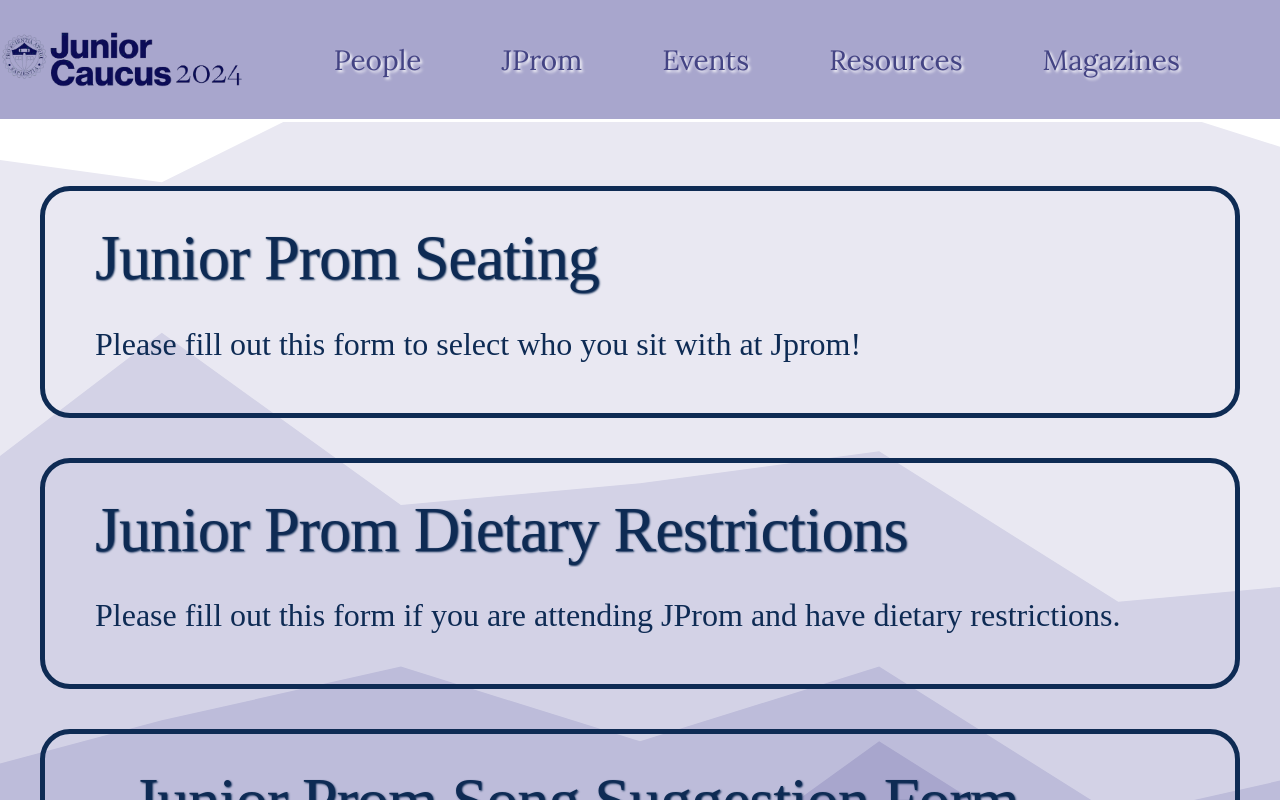
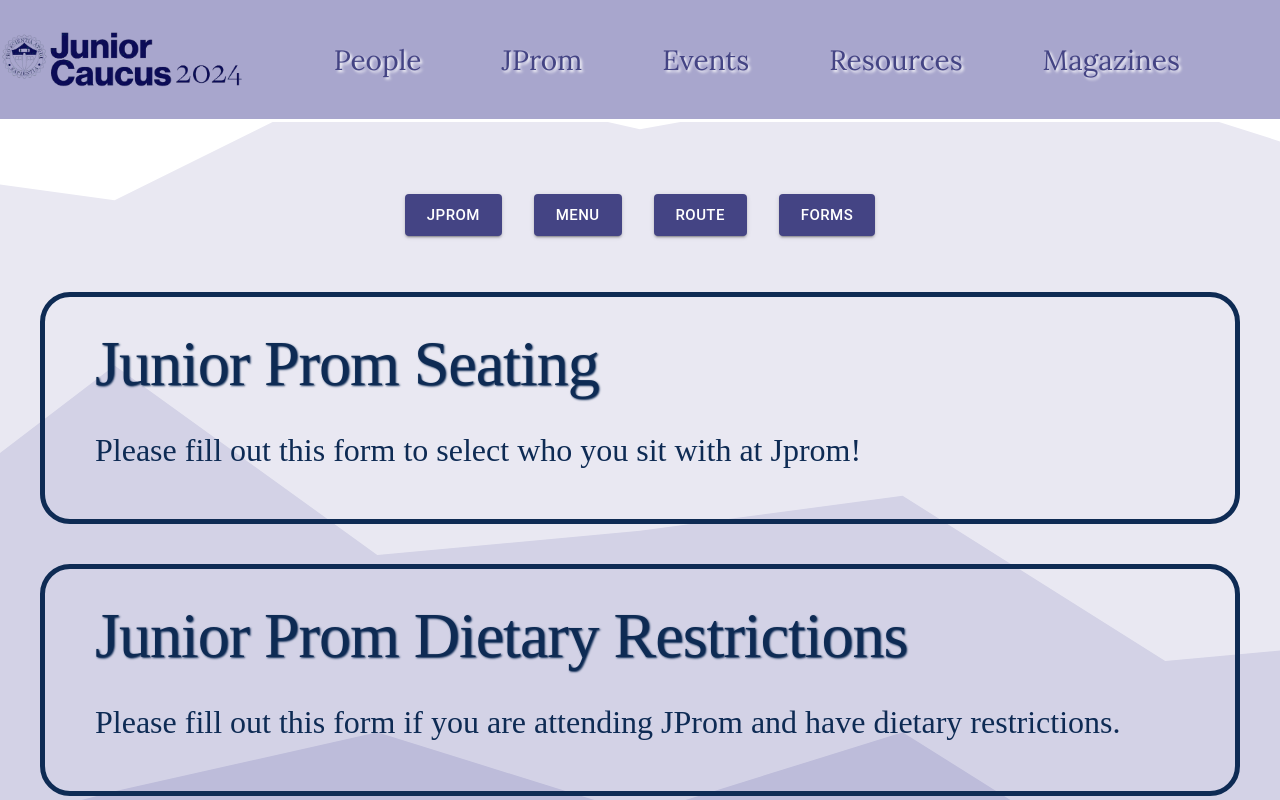
Before and after one commit to Rahuldeb5/junior.stuysu.org, a React (Create React App) app: page /forms in a window 1280 px wide. Shown: the top 800 px of the page. Built offline with nearby package versions, Linux system fonts and the light colour scheme; a web font is replaced by a local one.

Commit message:
Made layout changes to the button links on jprom pages

```diff
--- a/src/pages/Cruise.css
+++ b/src/pages/Cruise.css
@@ -4,7 +4,6 @@
 .cruise-page {
   margin-top: 4rem;
   padding: 0;
-  background-image: url("./patternhomepage.svg") !important;
   background-size: cover;
   background-color: #c9c7ef;
   background-repeat: no-repeat;
--- a/src/pages/Cruise.jsx
+++ b/src/pages/Cruise.jsx
@@ -1,9 +1,12 @@
-import { Box, Typography } from "@mui/material";
+import { Box, Typography, Button } from "@mui/material";
 import React, { useEffect, useRef, useState } from "react";
 import Navbar from "../comps/Navbar";
 import "./Cruise.css";
+import { useNavigate } from "react-router-dom";
 
 export default function Cruise() {
+  const navigate = useNavigate();
+
   const contentRefs = useRef([]);
   const [visibleIndexes, setVisibleIndexes] = useState([]);
   const textContent = [
@@ -133,6 +136,22 @@ export default function Cruise() {
         <Navbar {...{ page: "Jprom" }} />
       </Box>
       <Box className="cruise-page">
+      <Box className="jprom-links">
+        <Box className="jprom-link">
+          <Button className="jprom-button" variant="contained" color="primary" size="large" style={{backgroundColor: '#444484  ',color: '#ffffff'}} onClick={() => navigate('/jprom')}>
+            Jprom
+          </Button>
+          <Button className="jprom-button" variant="contained" color="primary" size="large" style={{backgroundColor: '#444484  ',color: '#ffffff'}} onClick={() => navigate('/menu')}>
+            Menu
+          </Button>
+          <Button className="jprom-button" variant="contained" color="primary" size="large" style={{backgroundColor: '#444484  ',color: '#ffffff'}} onClick={() => navigate('/route')}>
+            Route
+          </Button>
+          <Button className="jprom-button" variant="contained" color="primary" size="large" style={{backgroundColor: '#444484  ',color: '#ffffff'}} onClick={() => navigate('/forms')}>
+            Forms
+          </Button>
+        </Box>
+      </Box>
         <Typography className="route-title">CRUISE ROUTE</Typography>
         <Box className="route-image-container">
           <img src="/images/route.png" alt="Route" className="route-image" />
--- a/src/pages/Forms.jsx
+++ b/src/pages/Forms.jsx
@@ -1,14 +1,33 @@
-import { Box } from "@mui/material";
+import { Box, Button } from "@mui/material";
 import GuideCard from "../comps/GuideCard";
 import Navbar from "../comps/Navbar";
 import Form from "../data/jpromForms.json";
 import "./Forms.css";
+import { useNavigate } from "react-router-dom";
 
 export default function Forms() {
+  const navigate = useNavigate();
+
   return (
     <Box className="forms-page">
       <Box className="navbar">
         <Navbar {...{ page: "Forms" }} />
+      </Box>
+      <Box className="jprom-links">
+        <Box className="jprom-link">
+          <Button className="jprom-button" variant="contained" color="primary" size="large" style={{backgroundColor: '#444484  ',color: '#ffffff'}} onClick={() => navigate('/jprom')}>
+            Jprom
+          </Button>
+          <Button className="jprom-button" variant="contained" color="primary" size="large" style={{backgroundColor: '#444484  ',color: '#ffffff'}} onClick={() => navigate('/menu')}>
+            Menu
+          </Button>
+          <Button className="jprom-button" variant="contained" color="primary" size="large" style={{backgroundColor: '#444484  ',color: '#ffffff'}} onClick={() => navigate('/route')}>
+            Route
+          </Button>
+          <Button className="jprom-button" variant="contained" color="primary" size="large" style={{backgroundColor: '#444484  ',color: '#ffffff'}} onClick={() => navigate('/forms')}>
+            Forms
+          </Button>
+        </Box>
       </Box>
       <Box className="content">
         <Box className="forms-super">
--- a/src/pages/JpromMenu.jsx
+++ b/src/pages/JpromMenu.jsx
@@ -1,12 +1,30 @@
-import { Box, Typography, Link } from "@mui/material";
+import { Box, Typography, Link, Button } from "@mui/material";
 import Navbar from "../comps/Navbar";
 import "./JpromMenu.css";
+import { useNavigate } from "react-router-dom";
 
 export default function JpromMenu() {
+  const navigate = useNavigate();
   return (
     <Box className="menu-page">
       <Box className="navbar">
         <Navbar {...{ page: "Menu" }} />
+      </Box>
+      <Box className="jprom-links">
+        <Box className="jprom-link">
+          <Button className="jprom-button" variant="contained" color="primary" size="large" style={{backgroundColor: '#444484  ',color: '#ffffff'}} onClick={() => navigate('/jprom')}>
+            Jprom
+          </Button>
+          <Button className="jprom-button" variant="contained" color="primary" size="large" style={{backgroundColor: '#444484  ',color: '#ffffff'}} onClick={() => navigate('/menu')}>
+            Menu
+          </Button>
+          <Button className="jprom-button" variant="contained" color="primary" size="large" style={{backgroundColor: '#444484  ',color: '#ffffff'}} onClick={() => navigate('/route')}>
+            Route
+          </Button>
+          <Button className="jprom-button" variant="contained" color="primary" size="large" style={{backgroundColor: '#444484  ',color: '#ffffff'}} onClick={() => navigate('/forms')}>
+            Forms
+          </Button>
+        </Box>
       </Box>
       <Box className="event-content">
         <Box className="info">
--- a/src/pages/NewJprom.jsx
+++ b/src/pages/NewJprom.jsx
@@ -3,10 +3,13 @@ import React, { useState } from "react";
 import Carousel from "../comps/JpromCarousel";
 import Contact from "../comps/Contact";
 import Navbar from "../comps/Navbar";
+import { useNavigate } from 'react-router-dom';
 
 import "./NewJprom.css";
 
 export default function NewJprom() {
+  const navigate = useNavigate();
+
   const [expandedQuestion, setExpandedQuestion] = useState(null);
   const [rotateArrow, setRotateArrow] = useState(false);
   const questionsAndAnswers = [
@@ -38,16 +41,16 @@ export default function NewJprom() {
       </Box>
       <Box className="jprom-links">
         <Box className="jprom-link">
-          <Button className="jprom-button" variant="contained" color="primary" size="large" style={{backgroundColor: '#444484  ',color: '#ffffff'}} onClick={() => window.open('/jprom', '_blank')}>
+          <Button className="jprom-button" variant="contained" color="primary" size="large" style={{backgroundColor: '#444484  ',color: '#ffffff'}} onClick={() => navigate('/jprom')}>
             Jprom
           </Button>
-          <Button className="jprom-button" variant="contained" color="primary" size="large" style={{backgroundColor: '#444484  ',color: '#ffffff'}} onClick={() => window.open('/menu', '_blank')}>
+          <Button className="jprom-button" variant="contained" color="primary" size="large" style={{backgroundColor: '#444484  ',color: '#ffffff'}} onClick={() => navigate('/menu')}>
             Menu
           </Button>
-          <Button className="jprom-button" variant="contained" color="primary" size="large" style={{backgroundColor: '#444484  ',color: '#ffffff'}} onClick={() => window.open('/route', '_blank')}>
+          <Button className="jprom-button" variant="contained" color="primary" size="large" style={{backgroundColor: '#444484  ',color: '#ffffff'}} onClick={() => navigate('/route')}>
             Route
           </Button>
-          <Button className="jprom-button" variant="contained" color="primary" size="large" style={{backgroundColor: '#444484  ',color: '#ffffff'}} onClick={() => window.open('/forms', '_blank')}>
+          <Button className="jprom-button" variant="contained" color="primary" size="large" style={{backgroundColor: '#444484  ',color: '#ffffff'}} onClick={() => navigate('/forms')}>
             Forms
           </Button>
         </Box>
```
